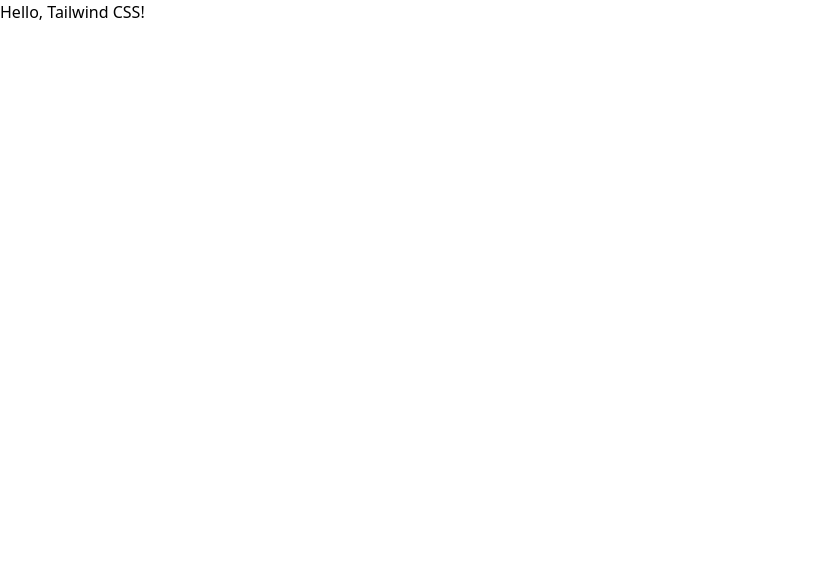
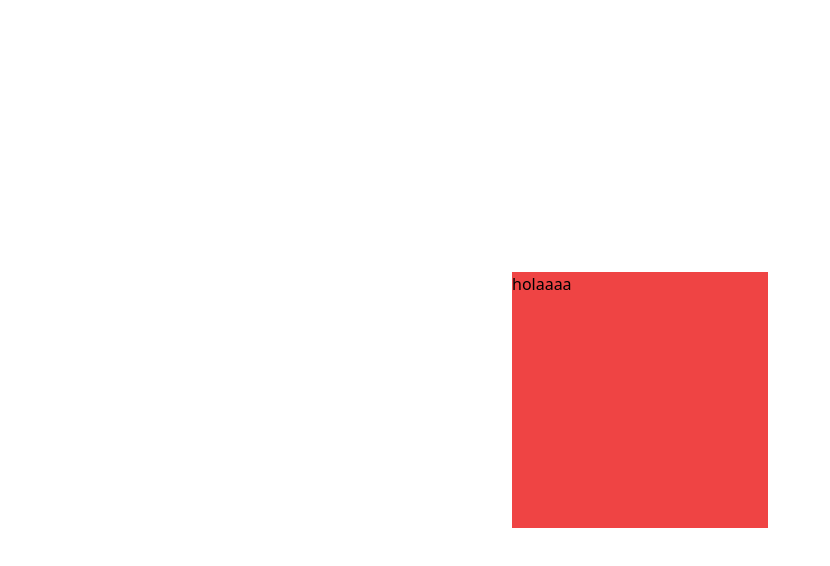
Before and after one commit to jonyeze/FoundAppV2, a React (Create React App) app: page / in a window 1280 px wide. Shown: the top 566 px of the page, without its empty margins (0-830 px from the left). Built offline with nearby package versions, Linux system fonts and the light colour scheme.

Commit message:
Add tailwind

```diff
--- a/src/App.tsx
+++ b/src/App.tsx
@@ -3,8 +3,8 @@
 
 function App() {
   return (
-    <div className="bg-blue-500 text-white p-4">
-      Hello, Tailwind CSS!
+    <div className="flex justify-center items-center h-screen">
+      <div className="bg-red-500 w-64 h-64">holaaaa</div>
     </div>
   );
 }
--- a/tailwind.config.js
+++ b/tailwind.config.js
@@ -1,6 +1,8 @@
 /** @type {import('tailwindcss').Config} */
 module.exports = {
-  content: [],
+  content: [
+    "./src/**/*.{js,jsx,ts,tsx}",
+  ],
   theme: {
     extend: {},
   },
```
